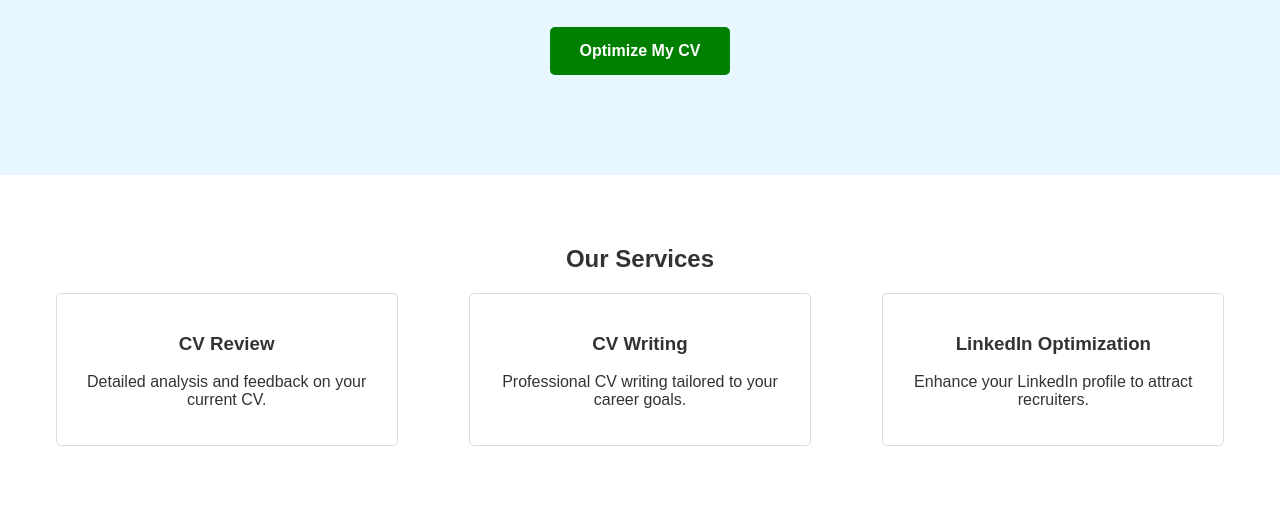
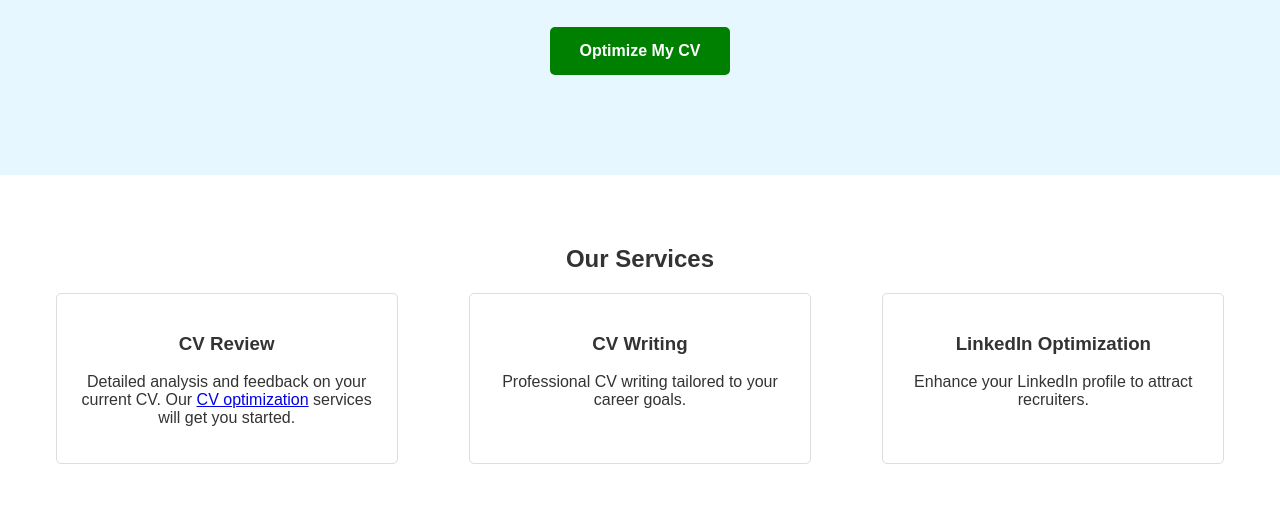
Before and after one commit to Iamfocus/CV-optimization, a plain HTML site: page index.html in a window 1280 px wide. Shown: the part 291-800 px from the top of the page. Drawn offline with Linux system fonts and the light colour scheme.

Commit message:
Update index.html

```diff
--- a/index.html
+++ b/index.html
@@ -28,7 +28,7 @@
         <div class="service-list">
             <div class="service">
                 <h3>CV Review</h3>
-                <p>Detailed analysis and feedback on your current CV.</p>
+                <p>Detailed analysis and feedback on your current CV. Our <a href="https://techwaka.net/cv-writing-for-beginners/">CV optimization</a> services will get you started.</p>
             </div>
             <div class="service">
                 <h3>CV Writing</h3>
```
